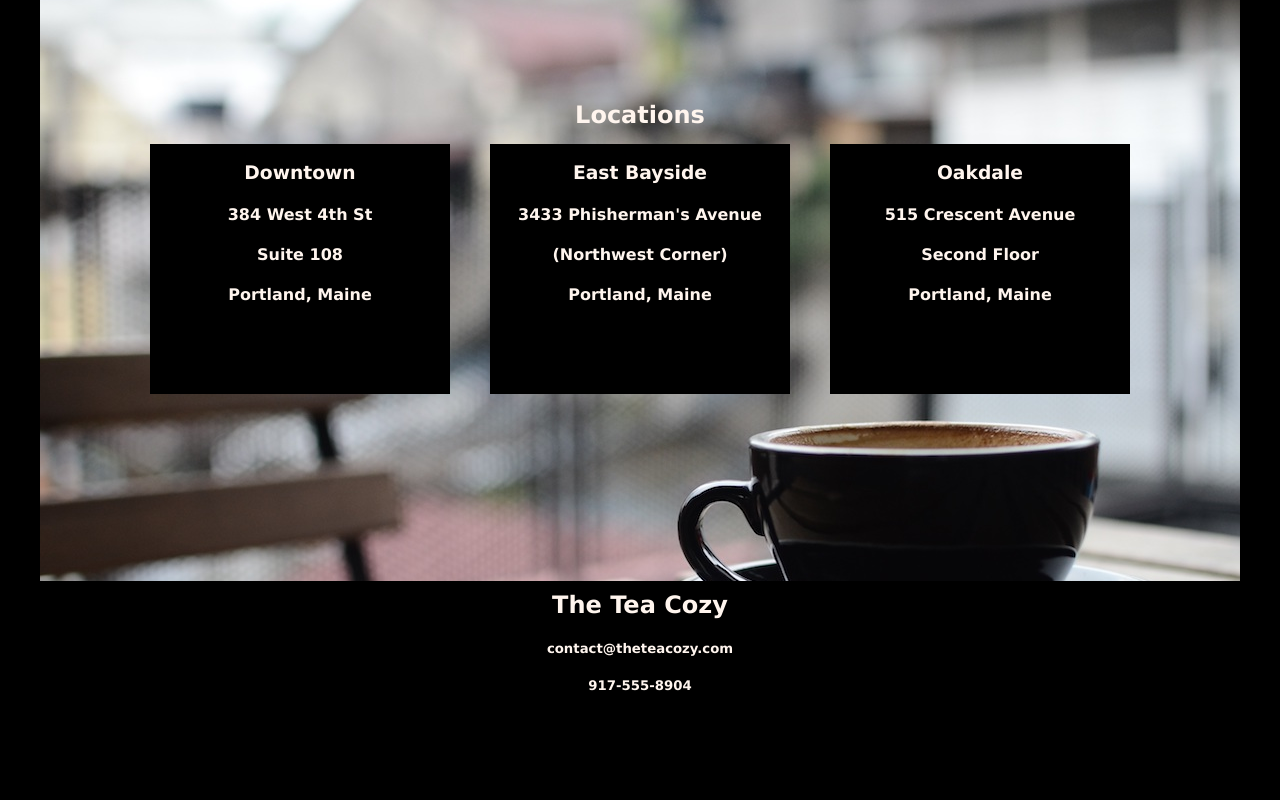
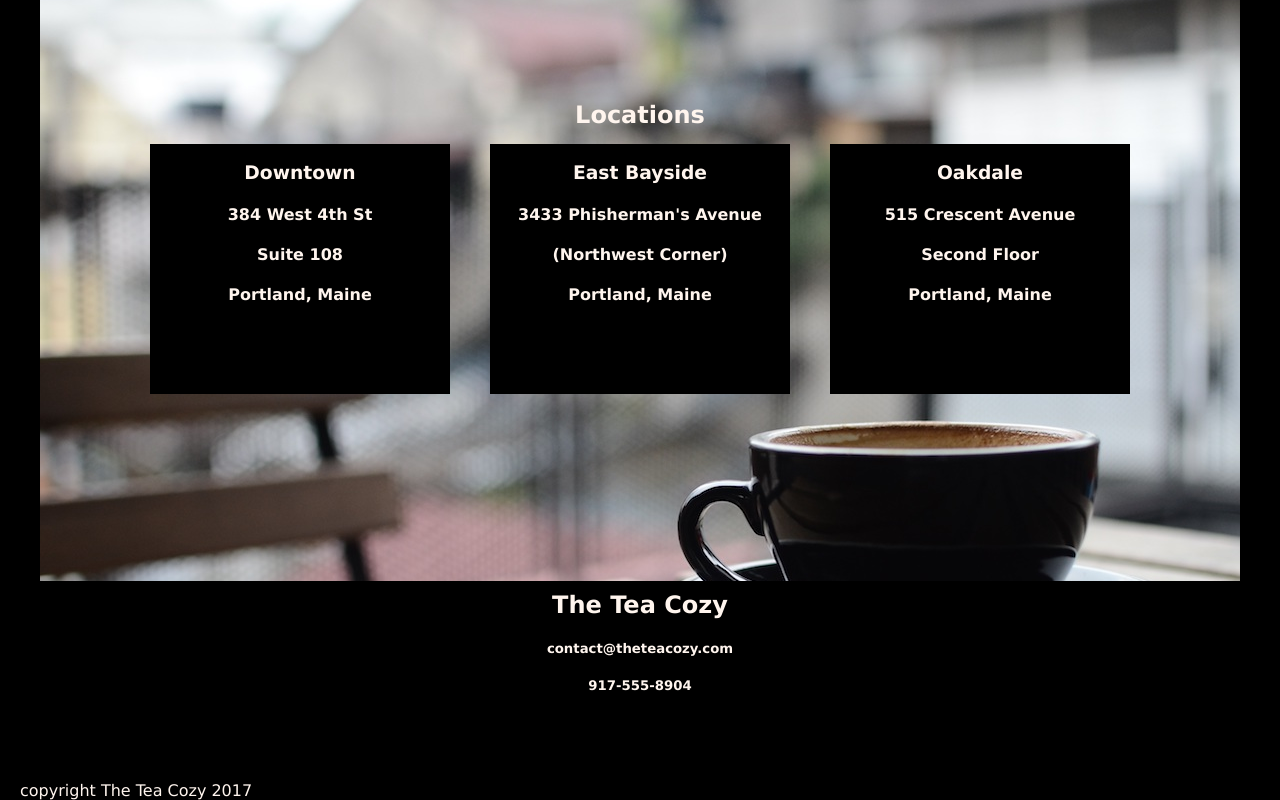
Before and after one commit to ronlasco/Tea-Cozy, a plain HTML site: page index.html in a window 1280 px wide. Shown: the part 1671-2471 px from the top of the page. Drawn offline with Linux system fonts and the light colour scheme.

Commit message:
ready for final check

```diff
--- a/index.html
+++ b/index.html
@@ -87,6 +87,7 @@
 		<h5>contact@theteacozy.com</h5>
 		<h5>917-555-8904</h5>
 	</footer>
+	<span>copyright The Tea Cozy 2017</span>
 
 </body>
 </html>
--- a/resources/css/styles.css
+++ b/resources/css/styles.css
@@ -153,3 +153,8 @@ footer h2 {
 	margin-top: 0;
 	padding-top: 10px;
 }
+
+span {
+	text-align: left;
+	padding-left: 20px;
+}
```
